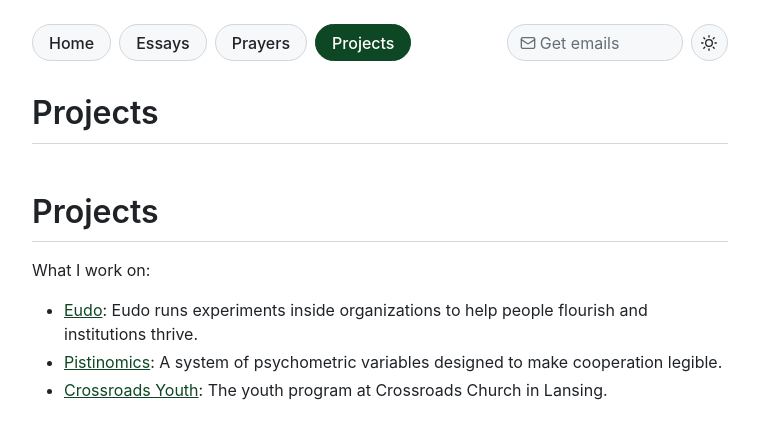
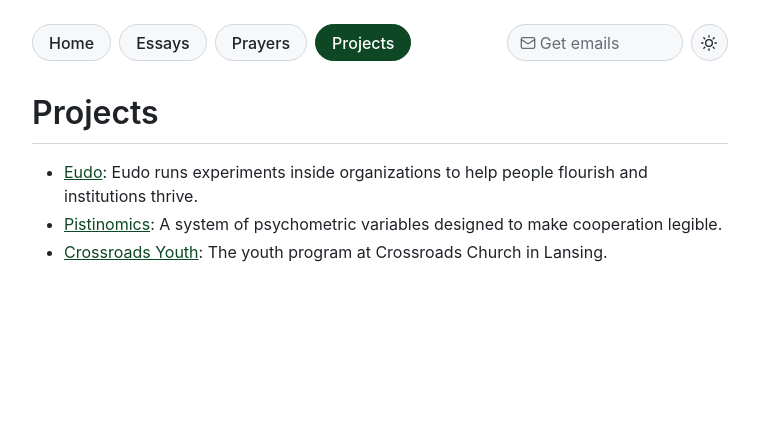
Before and after one commit to jack-t-skidmore/jack-t-skidmore.github.io, a Jekyll site: the page built from projects.md, in a window 1280 px wide. Shown: the top 439 px of the page, without its empty margins (260-1019 px from the left). Built offline with Jekyll 4.4.1, drawn with Linux system fonts in a browser that asks for light colours.

Commit message:
projects page fix

```diff
--- a/projects.md
+++ b/projects.md
@@ -4,11 +4,6 @@
 permalink: /projects/
 description: "Jack's various projects he's working on."
 ---
-
-# Projects {#projects}
-
-What I work on:
-
 {% assign projects = site.pages | where_exp: "p", "p.url contains '/projects/'" | where_exp: "p", "p.order" | sort: "order" %}
 <ul class="file-list">
 {% for p in projects %}
```
